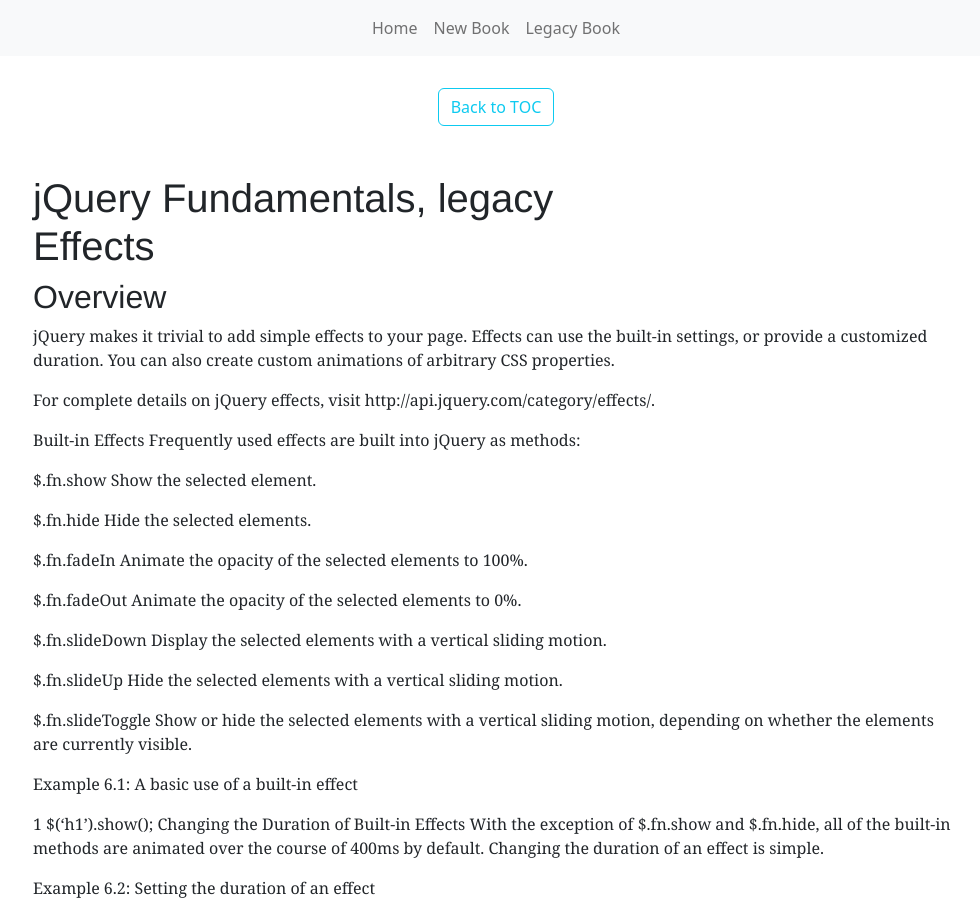
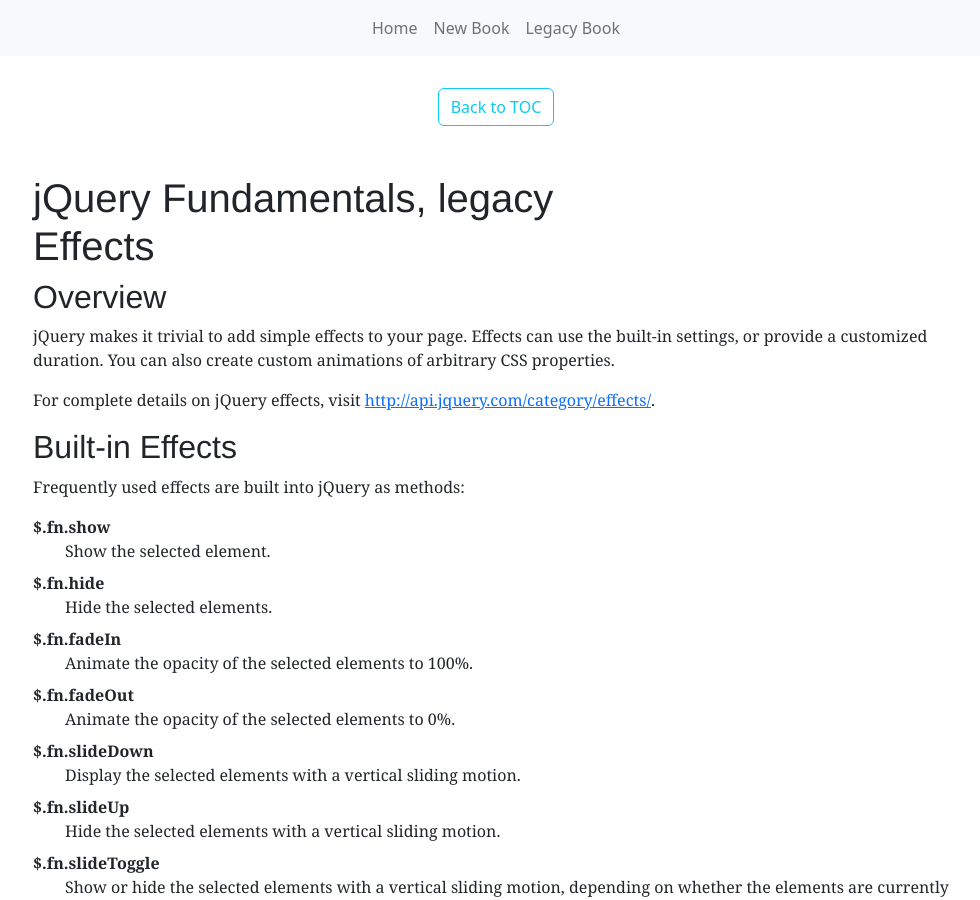
Before and after one commit to dan-carroll/jquery-fundamentals, a Jekyll site: the page built from legacy/ch06-effects.md, in a window 1280 px wide and 900 px high. Shown: the whole window, without its empty margins (144-1124 px from the left). Built offline with Jekyll 4.4.1, drawn with Linux system fonts in a browser that asks for light colours; part of the change alters nothing that is shown; some of the changed text lies outside the part shown.

Commit message:
Update ch06-effects.md

```diff
--- a/legacy/ch06-effects.md
+++ b/legacy/ch06-effects.md
@@ -13,33 +13,34 @@ page: legacy-book-chapter06
 
 jQuery makes it trivial to add simple effects to your page. Effects can use the built-in settings, or provide a customized duration. You can also create custom animations of arbitrary CSS properties.
 
-For complete details on jQuery effects, visit http://api.jquery.com/category/effects/.
+For complete details on jQuery effects, visit [http://api.jquery.com/category/effects/](http://api.jquery.com/category/effects/).
 
-Built-in Effects
+## Built-in Effects
+
 Frequently used effects are built into jQuery as methods:
 
 $.fn.show
-Show the selected element.
+: Show the selected element.
 
 $.fn.hide
-Hide the selected elements.
+: Hide the selected elements.
 
 $.fn.fadeIn
-Animate the opacity of the selected elements to 100%.
+: Animate the opacity of the selected elements to 100%.
 
 $.fn.fadeOut
-Animate the opacity of the selected elements to 0%.
+: Animate the opacity of the selected elements to 0%.
 
 $.fn.slideDown
-Display the selected elements with a vertical sliding motion.
+: Display the selected elements with a vertical sliding motion.
 
 $.fn.slideUp
-Hide the selected elements with a vertical sliding motion.
+: Hide the selected elements with a vertical sliding motion.
 
 $.fn.slideToggle
-Show or hide the selected elements with a vertical sliding motion, depending on whether the elements are currently visible.
+: Show or hide the selected elements with a vertical sliding motion, depending on whether the elements are currently visible.
 
-Example 6.1: A basic use of a built-in effect
+###### Example 6.1: A basic use of a built-in effect
 
 1
 $('h1').show();
```
